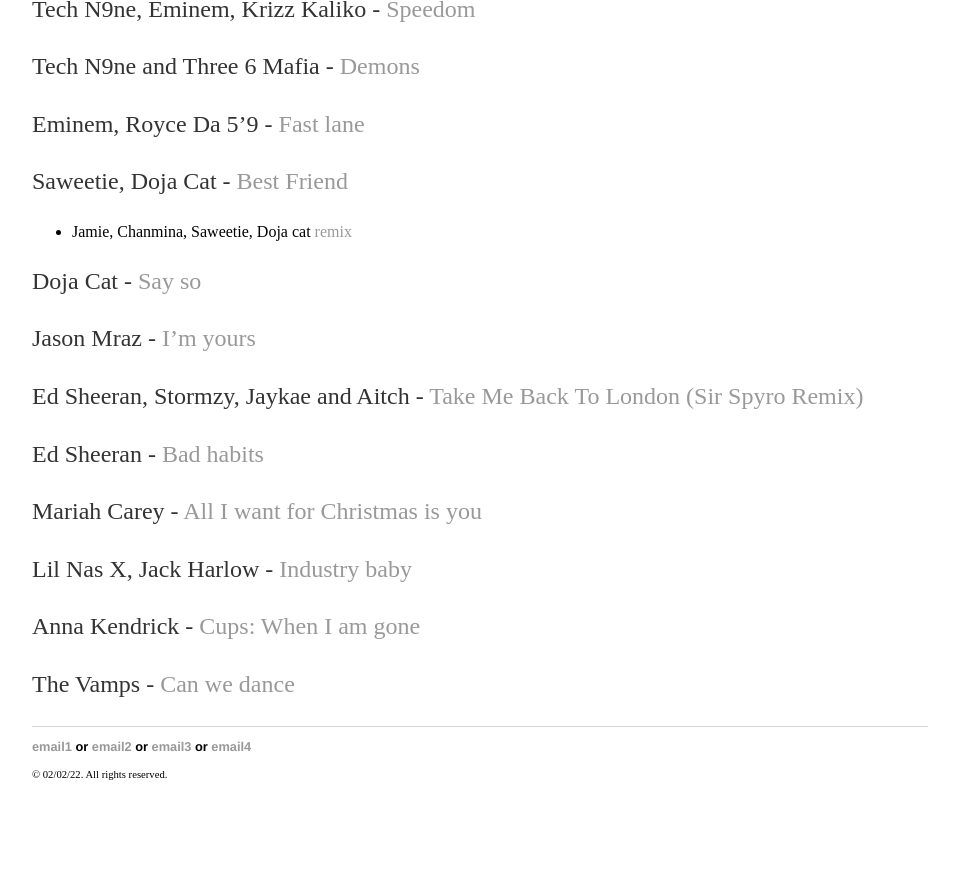
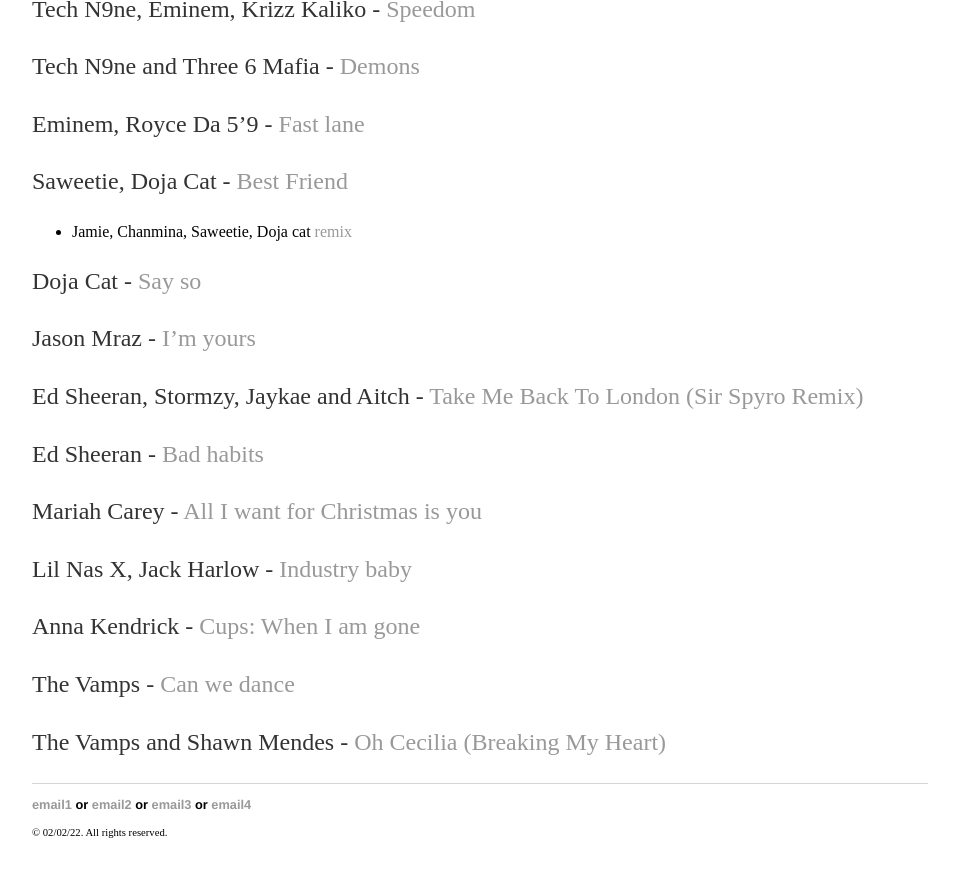
Before and after one commit to yjkweon24/yjkweon24.github.io, a Jekyll site: the page built from _posts/2018-10-23-songs-that-i-love.md, in a window 1280 px wide and 900 px high, scrolled down 18278 px. Shown: the top 877 px of the window, without its empty margins (160-1119 px from the left). Built offline with Jekyll 4.4.1, drawn with Linux system fonts in a browser that asks for light colours; before the commit the page ends 19120 px from its top, so only the background shows below that.

Commit message:
Update 2018-10-23-songs-that-i-love.md

```diff
--- a/_posts/2018-10-23-songs-that-i-love.md
+++ b/_posts/2018-10-23-songs-that-i-love.md
@@ -650,3 +650,5 @@
 Anna Kendrick  - [Cups: When I am gone](https://www.youtube.com/watch?v=cmSbXsFE3l8)
 
 The Vamps - [Can we dance](https://www.youtube.com/watch?v=UqSww10eeKw)
+
+The Vamps and Shawn Mendes - [Oh Cecilia (Breaking My Heart)](https://www.youtube.com/watch?v=COwkCW38J54&list=RD4UoCaIdpz1w&index=11)
```
